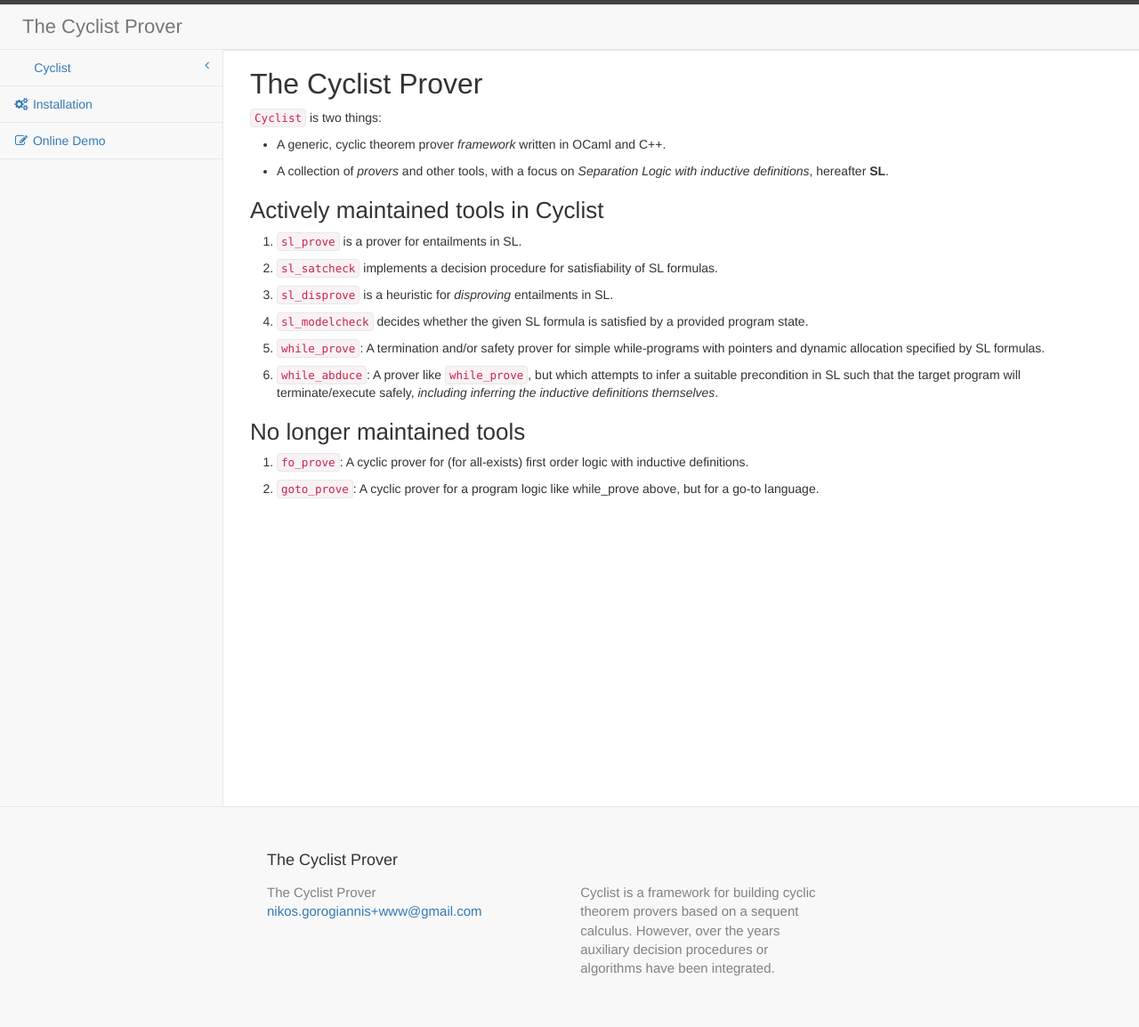
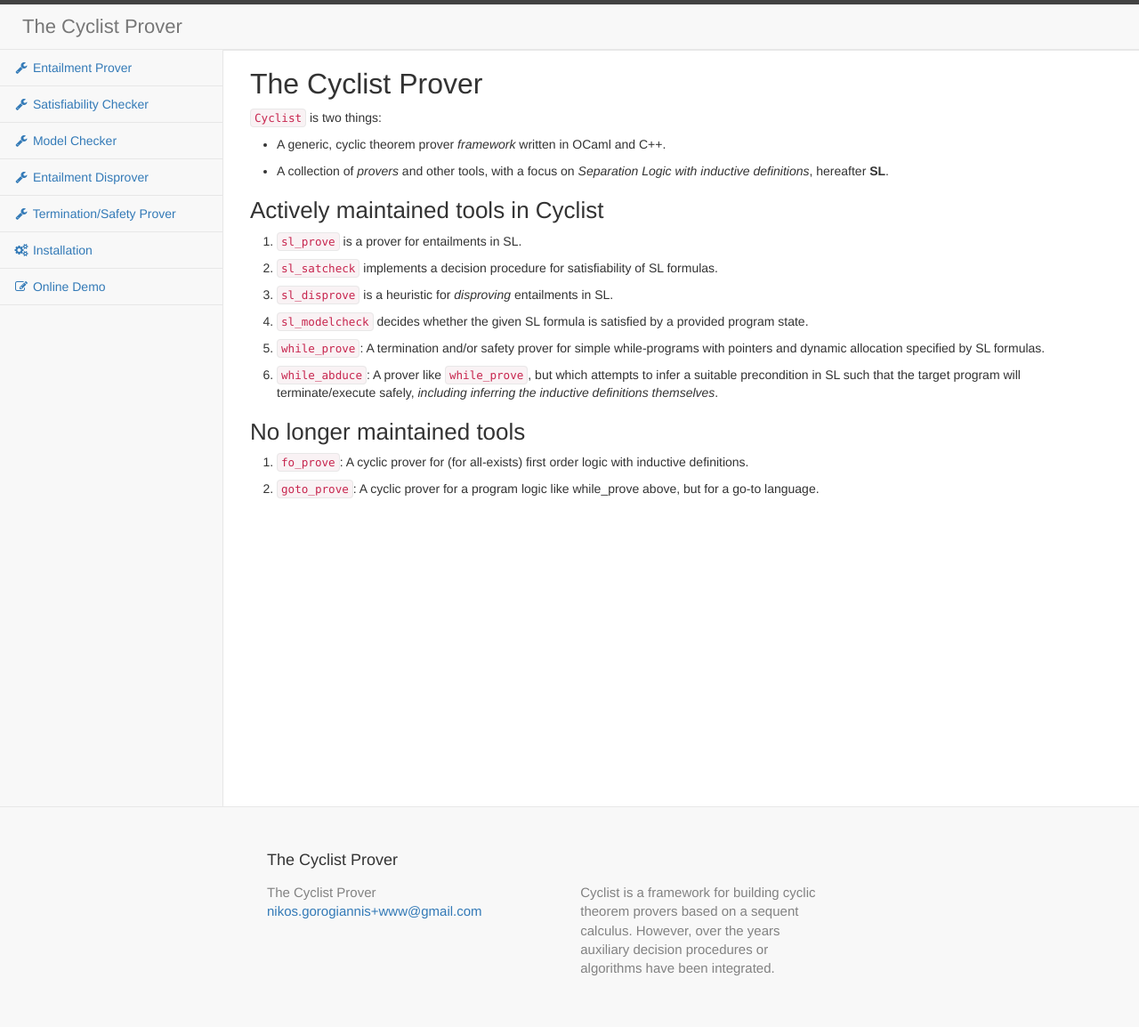
Before and after one commit to cyclist-org/cyclist, a Jekyll site: the page built from index.md, in a window 1280 px wide. Shown: the whole page at 89% size. Built offline with Jekyll 4.4.1, drawn with Linux system fonts in a browser that asks for light colours.

Commit message:
Cosmetic changes.

```diff
--- a/_includes/head.html
+++ b/_includes/head.html
@@ -31,4 +31,5 @@
     <script src="https://oss.maxcdn.com/libs/html5shiv/3.7.0/html5shiv.js"></script>
 	<script src="https://oss.maxcdn.com/libs/respond.js/1.4.2/respond.min.js"></script>
   <![endif]-->
+  <link rel="icon" type="image/png" href="http://localhost:4000/favicon.png">
 </head>
--- a/_includes/header.html
+++ b/_includes/header.html
@@ -16,25 +16,19 @@
           <div class="sidebar-nav navbar-collapse">
               <ul class="nav" id="side-menu">
                   <li>
-                      <a href="#">&nbsp;&nbsp;&nbsp;&nbsp;&nbsp; Cyclist<span class="fa arrow"></span></a>
-                      <ul class="nav nav-second-level">
-                          <li>
-                              <a href="{{ site.baseurl | append: "/sl_prove" }}">Entailment Prover</a>
+                      <a href="{{ site.baseurl | append: "/sl_prove" }}"><i class="fa fa-wrench fa-fw"></i> Entailment Prover</a>
                   </li>
                   <li>
-                              <a href="{{ site.baseurl | append: "/slsat_check" }}">Satisfiability Checker</a>
+                      <a href="{{ site.baseurl | append: "/slsat_check" }}"><i class="fa fa-wrench fa-fw"></i> Satisfiability Checker</a>
                   </li>
                   <li>
-                              <a href="{{ site.baseurl | append: "/sl_modelcheck" }}">Model Checker</a>
+                      <a href="{{ site.baseurl | append: "/sl_modelcheck" }}"><i class="fa fa-wrench fa-fw"></i> Model Checker</a>
                   </li>
                   <li>
-                              <a href="{{ site.baseurl | append: "/sl_disprove" }}">Entailment Disprover</a>
+                      <a href="{{ site.baseurl | append: "/sl_disprove" }}"><i class="fa fa-wrench fa-fw"></i> Entailment Disprover</a>
                   </li>
                   <li>
-                              <a href="{{ site.baseurl | append: "/while_abduce" }}">Termination/Safety</a>
-                          </li>
-                      </ul>
-                      <!-- /.nav-second-level -->
+                      <a href="{{ site.baseurl | append: "/while_abduce" }}"><i class="fa fa-wrench fa-fw"></i> Termination/Safety Prover</a>
                   </li>
                   <li>
                       <a href="{{ site.baseurl | append: "/installation" }}"><i class="fa fa-gears fa-fw"></i> Installation</a>
```
Also changed, not shown: favicon.png (added), 1 other file. Lines whose indentation alone changed are shown as unchanged.
